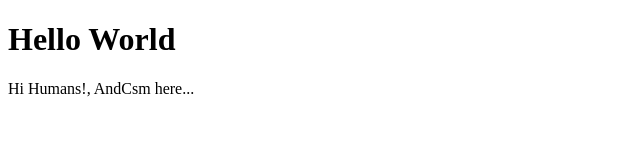
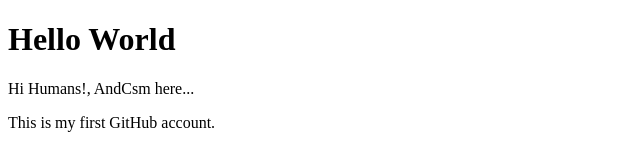
Before and after one commit to andcsm/hello-world, a plain HTML site: page index.html in a window 1280 px wide. Shown: the whole page, without its empty margins (0-640 px from the left). Drawn offline with Linux system fonts and the light colour scheme.

Commit message:
Agregando un segundo parafo al index

```diff
--- a/index.html
+++ b/index.html
@@ -7,5 +7,6 @@
 <body>
 	<h1>Hello World</h1>
 	<p>Hi Humans!, AndCsm here...</p>
+	<p>This is my first GitHub account.</p>
 </body>
 </html>
```
